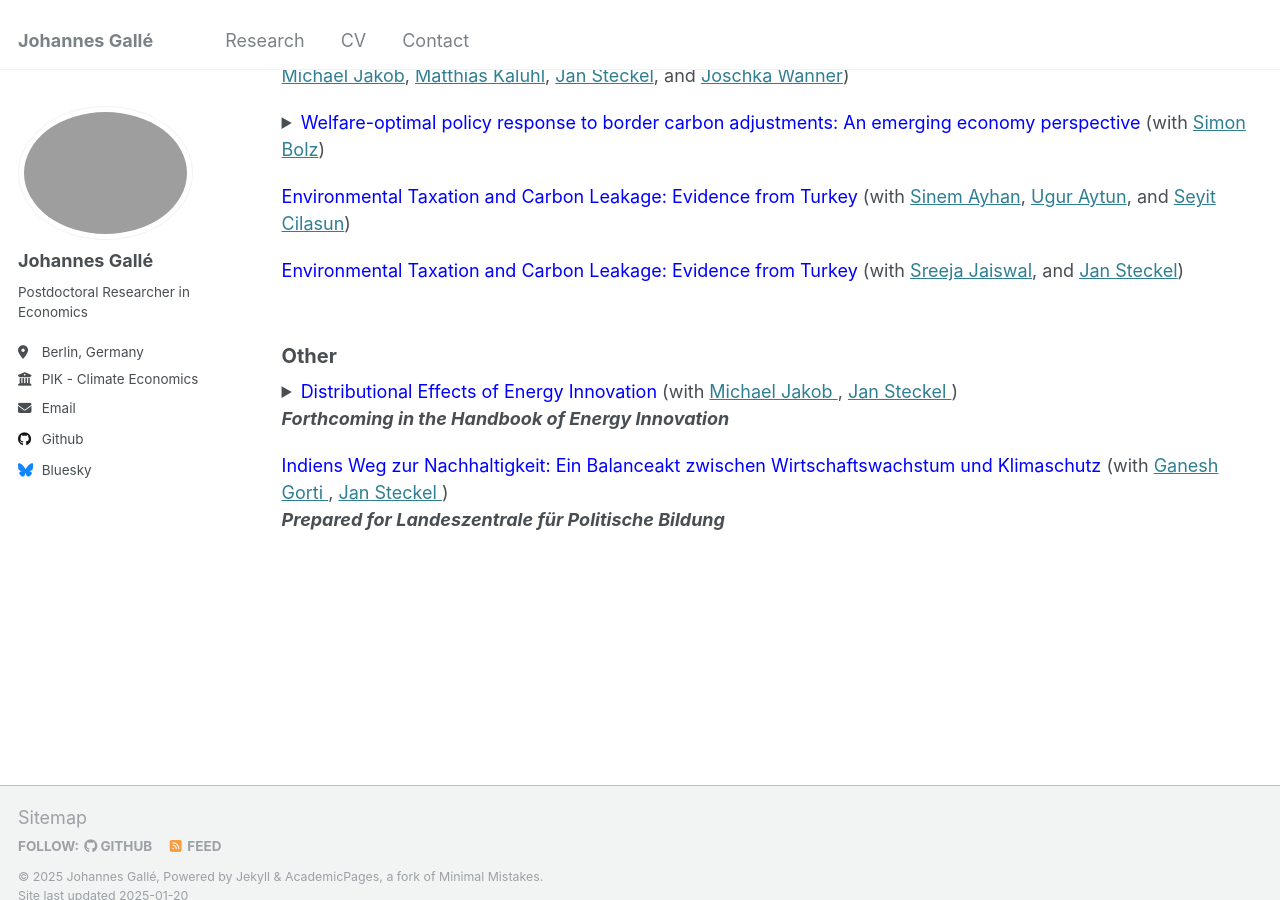
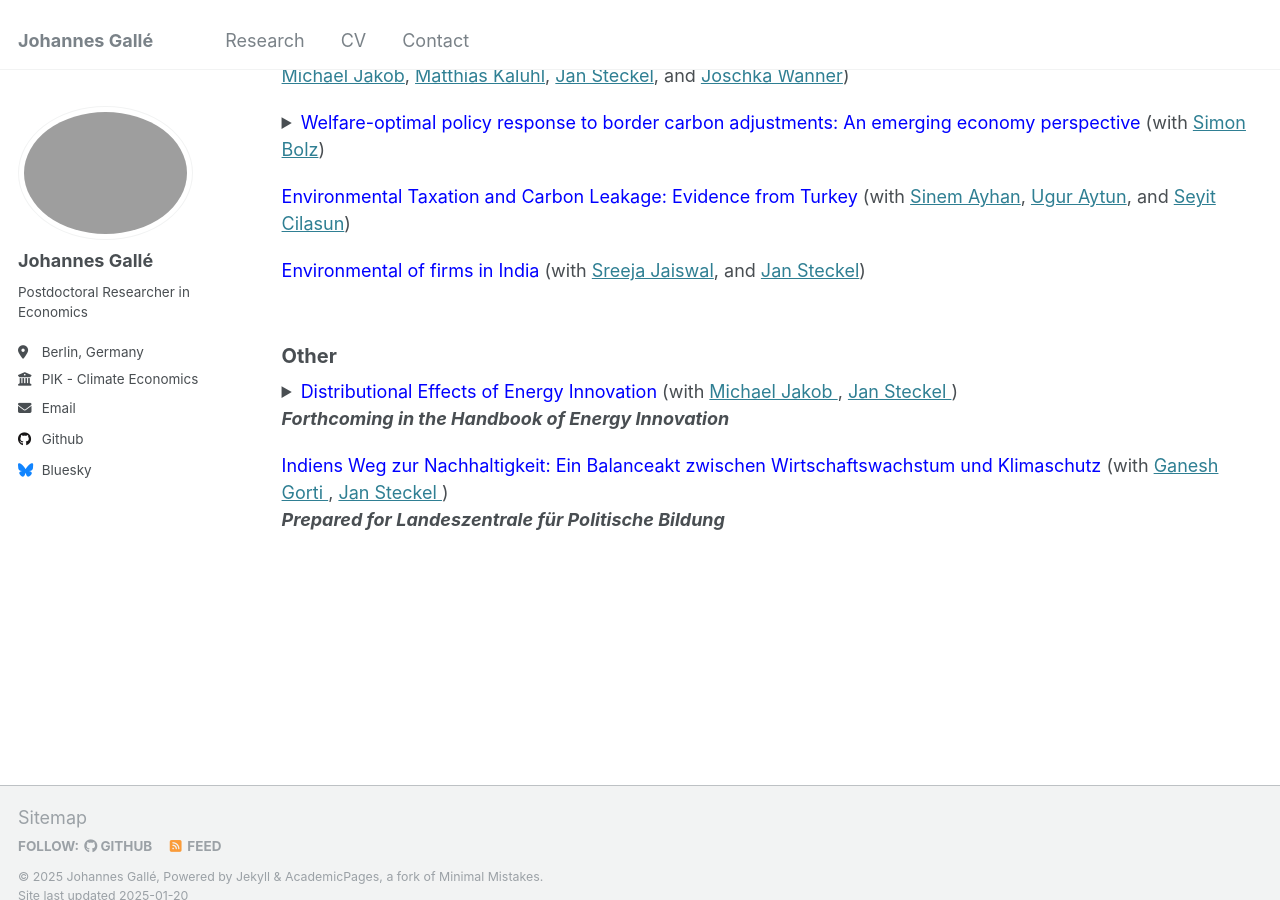
Before and after one commit to johannesgalle/johannesgalle.github.io, a Jekyll site: the page built from _pages/research.html, in a window 1280 px wide and 900 px high, scrolled down 752 px. Built offline with Jekyll 4.4.1, drawn with Linux system fonts in a browser that asks for light colours.

Commit message:
Update research.html

```diff
--- a/_pages/research.html
+++ b/_pages/research.html
@@ -147,7 +147,7 @@ limiting the incentive to raise domestic carbon price in the least developed cou
 <div style="height: 20px;"></div>
 
   <summary markdown="span">
-    <font color="blue">Environmental Taxation and Carbon Leakage: Evidence from Turkey</font>
+    <font color="blue">Environmental of firms in India</font>
      (with <a href="https://www.pik-potsdam.de/members/sreejaja/homepage" target="_blank">Sreeja Jaiswal</a>, and
     <a href="https://www.mcc-berlin.net/en/about/team/steckel-jan.html">Jan Steckel</a>) <br />
   </summary>
```
